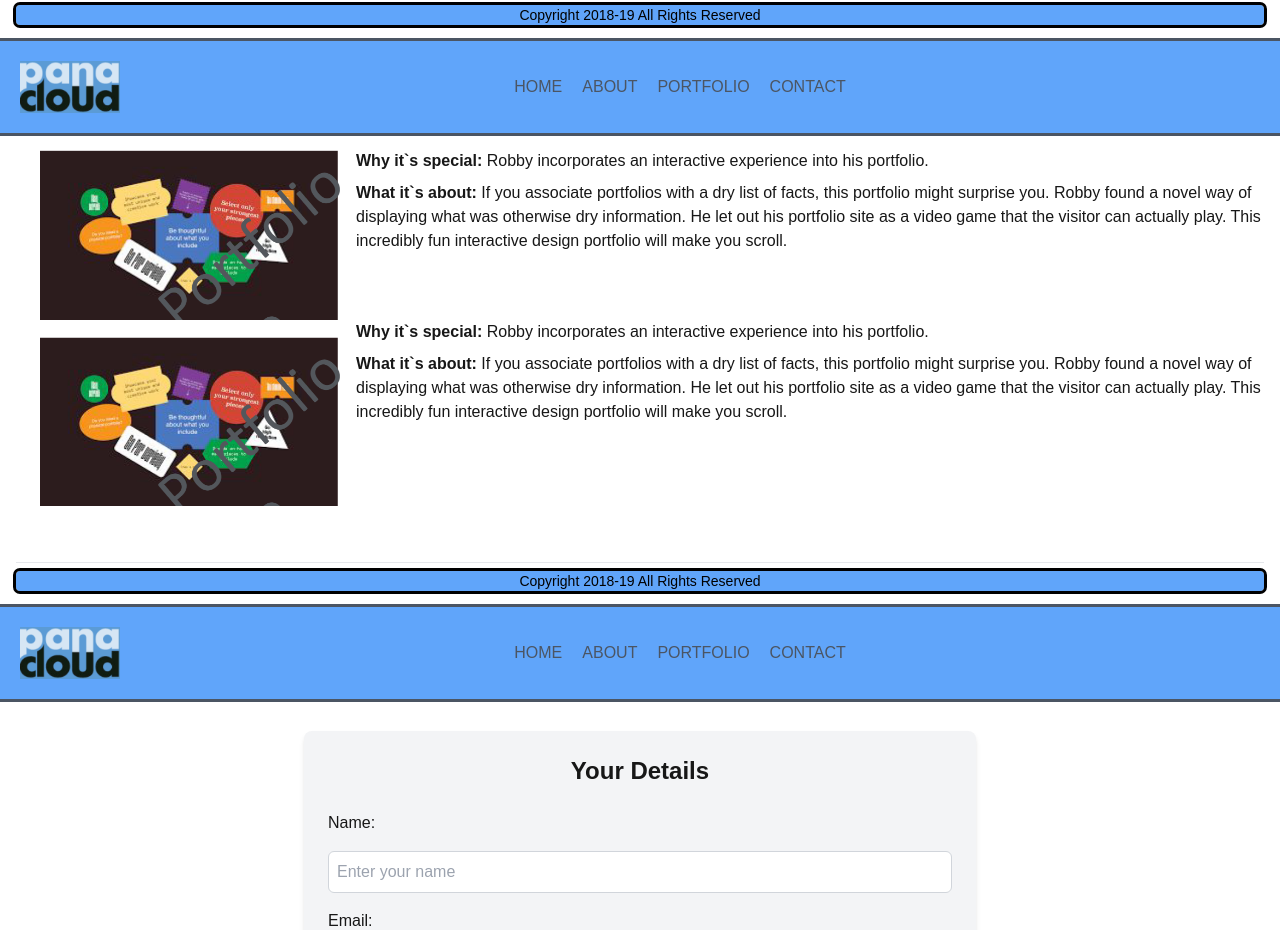
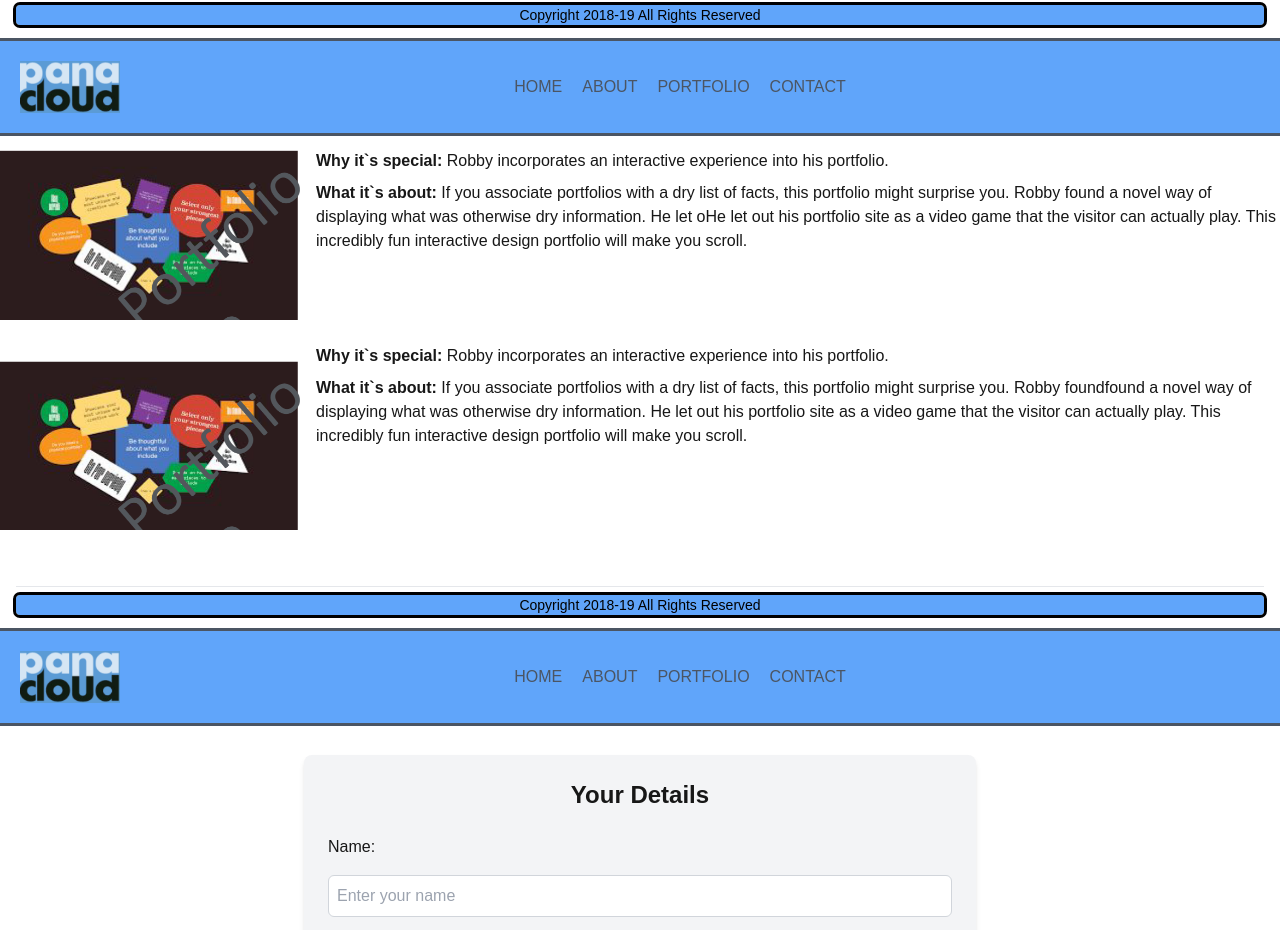
Before and after one commit to NoorFatima7654/html-css-web, a Next.js app: page / in a window 1280 px wide. Shown: the part 2059-2989 px from the top of the page. Built offline with nearby package versions, Linux system fonts and the light colour scheme.

Commit message:
first commit

```diff
--- a/src/app/components/Header.tsx
+++ b/src/app/components/Header.tsx
@@ -11,10 +11,10 @@ export default function Header() {
             <Image src="/images/logo.PNG" alt="LOGO" height={100} width={100} />
           </div>
     <nav className="md:ml-auto md:mr-auto flex flex-wrap items-center text-base justify-center">
-      <a className="mr-5 hover:text-gray-900" href='http://localhost:3001/'>HOME</a>
-      <a className="mr-5 hover:text-gray-900" href='http://localhost:3001/about'>ABOUT</a>
-      <a className="mr-5 hover:text-gray-900" href='http://localhost:3001/portfolio'>PORTFOLIO</a>
-      <a className="mr-5 hover:text-gray-900" href='http://localhost:3001/contact'>CONTACT</a>
+      <a className="mr-5 hover:text-gray-900" href='http://localhost:3000/'>HOME</a>
+      <a className="mr-5 hover:text-gray-900" href='http://localhost:3000/about'>ABOUT</a>
+      <a className="mr-5 hover:text-gray-900" href='http://localhost:3000/portfolio'>PORTFOLIO</a>
+      <a className="mr-5 hover:text-gray-900" href='http://localhost:3000/contact'>CONTACT</a>
     </nav>
 
   </div>
--- a/src/app/page.tsx
+++ b/src/app/page.tsx
@@ -72,33 +72,50 @@ export default function Home() {
 <Footer/>
 <Header/>
 
-<div className="flex flex-col py-4">
-  <div className="flex flex-row items-start gap-4">
-    <Image src="/images/portfolio.PNG" alt="Image 1" className=" ml-10"
+<div className="flex flex-col py-4 gap-6">
+      {/* First Section */}
+      <div className="flex flex-col sm:flex-row items-start gap-4">
+        <Image
+          src="/images/portfolio.PNG"
+          alt="Image 1"
+          className="ml-10 sm:ml-0"
           height={300}
-    width={300} />
-    <div className='flex flex-col gap-4'>
-      <div className='flex flex-col gap-2'>
-       <p><strong>Why it`s special:</strong> Robby incorporates an interactive experience into his portfolio.</p>
-      <p className=""><strong>What it`s about:</strong> If you associate portfolios with a dry list of facts, this portfolio might surprise you. Robby found a novel way of displaying what was otherwise dry information. He let out his portfolio site as a video game that the visitor can actually play. This incredibly fun interactive design portfolio will make you scroll.</p>
+          width={300}
+        />
+        <div className="flex flex-col gap-4">
+          <div className="flex flex-col gap-2">
+            <p>
+              <strong>Why it`s special:</strong> Robby incorporates an interactive experience into his portfolio.
+            </p>
+            <p>
+              <strong>What it`s about:</strong> If you associate portfolios with a dry list of facts, this portfolio might surprise you. Robby found a novel way of displaying what was otherwise dry information. He let oHe let out his portfolio site as a video game that the visitor can actually play. This incredibly fun interactive design portfolio will make you scroll.
+            </p>
           </div>
         </div>
       </div>
-      <div className="flex flex-row items-start gap-4">
-    <Image src="/images/portfolio.PNG" alt="Image 2" className="py-4  ml-10"
+
+      {/* Second Section */}
+      <div className="flex flex-col sm:flex-row items-start gap-4">
+        <Image
+          src="/images/portfolio.PNG"
+          alt="Image 2"
+          className="py-4 ml-10 sm:ml-0"
           height={300}
-     width={300} />
-
-
-
-<div className='flex flex-col gap-4'>
-      <div className='flex flex-col gap-2'>
-       <p><strong>Why it`s special:</strong> Robby incorporates an interactive experience into his portfolio.</p>
-      <p className=""><strong>What it`s about:</strong> If you associate portfolios with a dry list of facts, this portfolio might surprise you. Robby found a novel way of displaying what was otherwise dry information. He let out his portfolio site as a video game that the visitor can actually play. This incredibly fun interactive design portfolio will make you scroll.</p>
+          width={300}
+        />
+        <div className="flex flex-col gap-4">
+          <div className="flex flex-col gap-2">
+            <p>
+              <strong>Why it`s special:</strong> Robby incorporates an interactive experience into his portfolio.
+            </p>
+            <p>
+              <strong>What it`s about:</strong> If you associate portfolios with a dry list of facts, this portfolio might surprise you. Robby foundfound a novel way of displaying what was otherwise dry information. He let out his portfolio site as a video game that the visitor can actually play. This incredibly fun interactive design portfolio will make you scroll.
+            </p>
           </div>
         </div>
       </div>
     </div>
+
 <Footer/>
 <Header/>
 <div className="flex flex-col items-center py-8 px-4">
--- a/src/app/portfolio/page.tsx
+++ b/src/app/portfolio/page.tsx
@@ -1,38 +1,90 @@
+// import React from 'react'
+// import Image from 'next/image'
+
+// export default function page() {
+//   return (
+
+
+// <div className="flex flex-col py-4">
+//   <div className="flex flex-row items-start gap-4">
+//     <Image src="/images/portfolio.PNG" alt="Image 1" className=" ml-10"
+//     height={300}
+//     width={300} />
+//     <div className='flex flex-col gap-4 '>
+//       <div className='flex flex-col gap-2'>
+//        <p><strong>Why it`s special:</strong> Robby incorporates an interactive experience into his portfolio.</p>
+//       <p className=""><strong>What it`s about:</strong> If you associate portfolios with a dry list of facts, this portfolio might surprise you. Robby found a novel way of displaying what was otherwise dry information. He let out his portfolio site as a video game that the visitor can actually play. This incredibly fun interactive design portfolio will make you scroll.</p>
+//       </div>
+//       </div>
+//       </div>
+//       <div className="flex flex-row items-start gap-4">
+//     <Image src="/images/portfolio.PNG" alt="Image 2" className="py-4  ml-10"
+//      height={300}
+//      width={300} />
+
+
+
+// <div className='flex flex-col gap-4'>
+//       <div className='flex flex-col gap-2'>
+//        <p><strong>Why it`s special:</strong> Robby incorporates an interactive experience into his portfolio.</p>
+//       <p className=""><strong>What it`s about:</strong> If you associate portfolios with a dry list of facts, this portfolio might surprise you. Robby found a novel way of displaying what was otherwise dry information. He let out his portfolio site as a video game that the visitor can actually play. This incredibly fun interactive design portfolio will make you scroll.</p>
+//       </div>
+//       </div>
+//   </div>
+// </div>
+
+
+//   )
+// }
+
+
 import React from 'react'
 import Image from 'next/image'
 
 export default function page() {
   return (
-
-
-<div className="flex flex-col py-4">
-  <div className="flex flex-row items-start gap-4">
-    <Image src="/images/portfolio.PNG" alt="Image 1" className=" ml-10"
+    <div className="flex flex-col py-4 gap-6">
+      {/* First Section */}
+      <div className="flex flex-col sm:flex-row items-start gap-4">
+        <Image
+          src="/images/portfolio.PNG"
+          alt="Image 1"
+          className="ml-10 sm:ml-0"
           height={300}
-    width={300} />
-    <div className='flex flex-col gap-4'>
-      <div className='flex flex-col gap-2'>
-       <p><strong>Why it`s special:</strong> Robby incorporates an interactive experience into his portfolio.</p>
-      <p className=""><strong>What it`s about:</strong> If you associate portfolios with a dry list of facts, this portfolio might surprise you. Robby found a novel way of displaying what was otherwise dry information. He let out his portfolio site as a video game that the visitor can actually play. This incredibly fun interactive design portfolio will make you scroll.</p>
+          width={300}
+        />
+        <div className="flex flex-col gap-4">
+          <div className="flex flex-col gap-2">
+            <p>
+              <strong>Why it`s special:</strong> Robby incorporates an interactive experience into his portfolio.
+            </p>
+            <p>
+              <strong>What it`s about:</strong> If you associate portfolios with a dry list of facts, this portfolio might surprise you. Robby found a novel way of displaying what was otherwise dry information. He let oHe let out his portfolio site as a video game that the visitor can actually play. This incredibly fun interactive design portfolio will make you scroll.
+            </p>
           </div>
         </div>
       </div>
-      <div className="flex flex-row items-start gap-4">
-    <Image src="/images/portfolio.PNG" alt="Image 2" className="py-4  ml-10"
+
+      {/* Second Section */}
+      <div className="flex flex-col sm:flex-row items-start gap-4">
+        <Image
+          src="/images/portfolio.PNG"
+          alt="Image 2"
+          className="py-4 ml-10 sm:ml-0"
           height={300}
-     width={300} />
-
-
-
-<div className='flex flex-col gap-4'>
-      <div className='flex flex-col gap-2'>
-       <p><strong>Why it`s special:</strong> Robby incorporates an interactive experience into his portfolio.</p>
-      <p className=""><strong>What it`s about:</strong> If you associate portfolios with a dry list of facts, this portfolio might surprise you. Robby found a novel way of displaying what was otherwise dry information. He let out his portfolio site as a video game that the visitor can actually play. This incredibly fun interactive design portfolio will make you scroll.</p>
+          width={300}
+        />
+        <div className="flex flex-col gap-4">
+          <div className="flex flex-col gap-2">
+            <p>
+              <strong>Why it`s special:</strong> Robby incorporates an interactive experience into his portfolio.
+            </p>
+            <p>
+              <strong>What it`s about:</strong> If you associate portfolios with a dry list of facts, this portfolio might surprise you. Robby foundfound a novel way of displaying what was otherwise dry information. He let out his portfolio site as a video game that the visitor can actually play. This incredibly fun interactive design portfolio will make you scroll.
+            </p>
           </div>
         </div>
       </div>
     </div>
-
-
   )
 }
```
Lines whose indentation alone changed are shown as unchanged.
